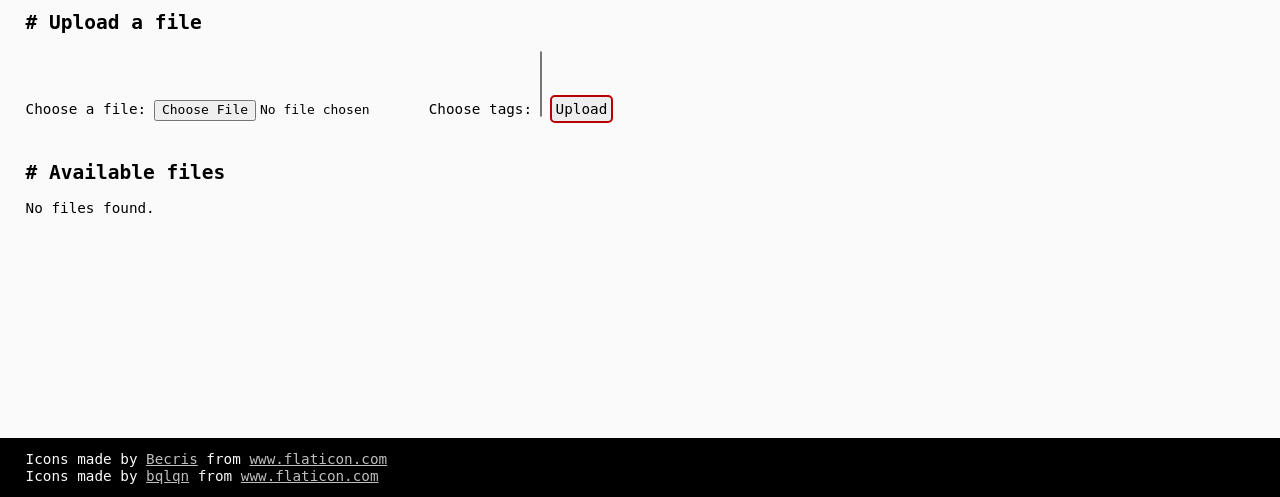
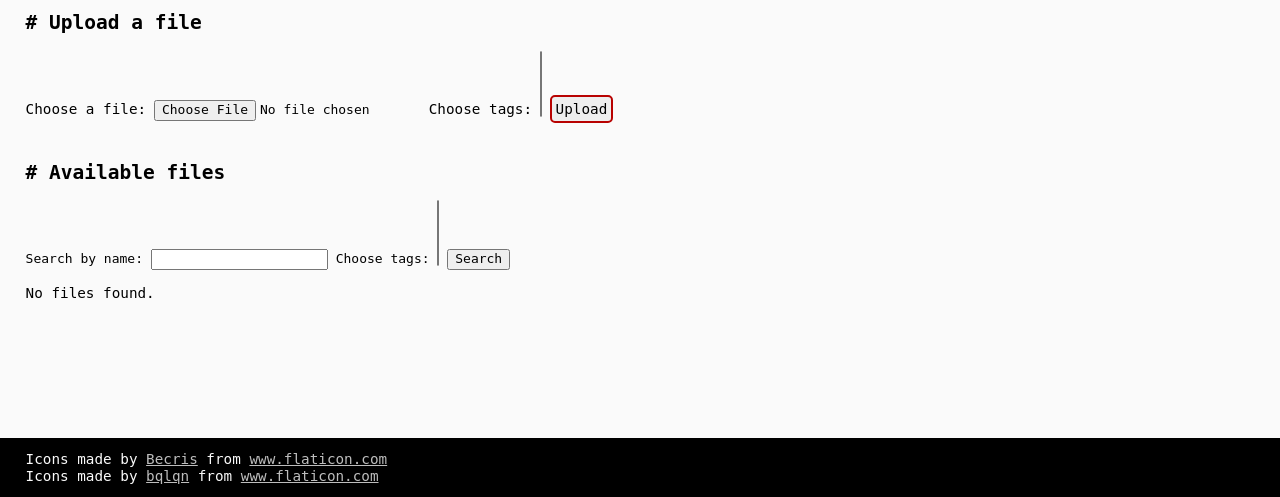
Before and after one commit to alcoholic-otters/filesofotters, a Django app: page /filesharing/ in a window 1280 px wide. Shown: the part 303-800 px from the top of the page. Run offline with Django 3.2, Linux system fonts and the light colour scheme; the visitor is signed in with stand-in values (Sample User, id 1); data that the repository does not hold is empty.

Commit message:
Allow the user to search files (Vlad)

```diff
--- a/filesharing/templates/filesharing/index.html
+++ b/filesharing/templates/filesharing/index.html
@@ -78,6 +78,22 @@
 
     <section>
       <h2># Available files</h2>
+
+      <form method="post" action="{% url 'filesharing:search' %}">
+        {% csrf_token %}
+        <label for="search">Search by name:</label>
+        <input type="text" name="search">
+
+        <label for="search_tags">Choose tags:</label>
+        <select name="search_tags" multiple>
+          {% for tag in tags %}
+          <option value="{{ tag.id }}">{{ tag.name }}</option>
+          {% endfor %}
+        </select>
+
+        <input type="submit" value="Search">
+      </form>
+
       {% if files %}
       <ul class="file-list">
         {% for file in files %}
--- a/filesharing/urls.py
+++ b/filesharing/urls.py
@@ -12,4 +12,5 @@ urlpatterns = [
     path('logout/', views.LogoutView.as_view(), name='logout'),
     path('tag/create/', views.TagCreateView.as_view(), name='tag-create'),
     path('tag/delete/<int:id>/', views.TagDeleteView.as_view(), name='tag-delete'),
+    path('search/', views.FileSearchView.as_view(), name='search'),
 ]
--- a/filesharing/views.py
+++ b/filesharing/views.py
@@ -180,14 +180,39 @@ class TagDeleteView(LoginRequiredMixin, View):
         return HttpResponseRedirect(reverse('filesharing:index'))
 
 
+class FileSearchView(View):
+    """A view used for searching files."""
+
+    def post(self, request, *_args, **_kwargs):
+        search = request.POST.get('search')
+        tag_ids = request.POST.getlist('search_tags')
+
+        return HttpResponseRedirect(
+            f'{reverse("filesharing:index")}?search={search}&tags={",".join(tag_ids)}'
+        )
+
+
 @login_required
 def index(request):
     """Shows the index page of the website."""
+    search = request.GET.get('search', '')
+    tag_ids = request.GET.get('tags', '')
+
+    files = FileMetadata.objects.all()
+
+    # Keep only the files the user searched for.
+    if search:
+        files = files.filter(name__icontains=search)
+    if tag_ids:
+        tag_ids = list(map(int, tag_ids.split(',')))
+        files = files.filter(tags__in=tag_ids).distinct() # Check this.
+
+    # Keep only files the user is allowed to see.
+    visible_to_user = lambda metadata: metadata.visible(request.user)
+    files = list(filter(visible_to_user, files))
+
     context = {
-        'files': list(filter(
-            lambda metadata: metadata.visible(request.user),
-            FileMetadata.objects.all(),
-        )),
+        'files': files,
         'user': request.user,
         'tags': Tag.objects.all(),
     }
```
